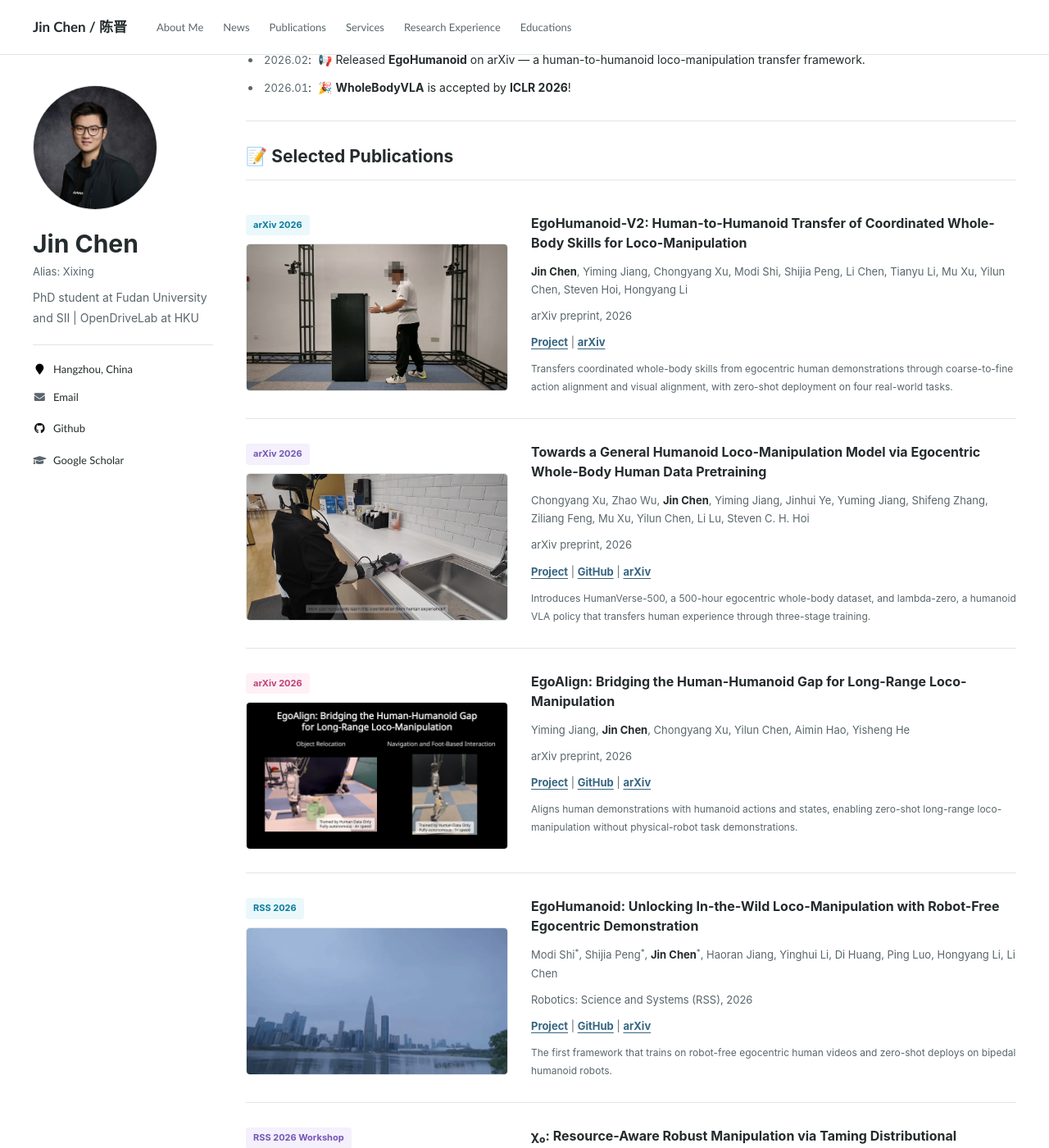
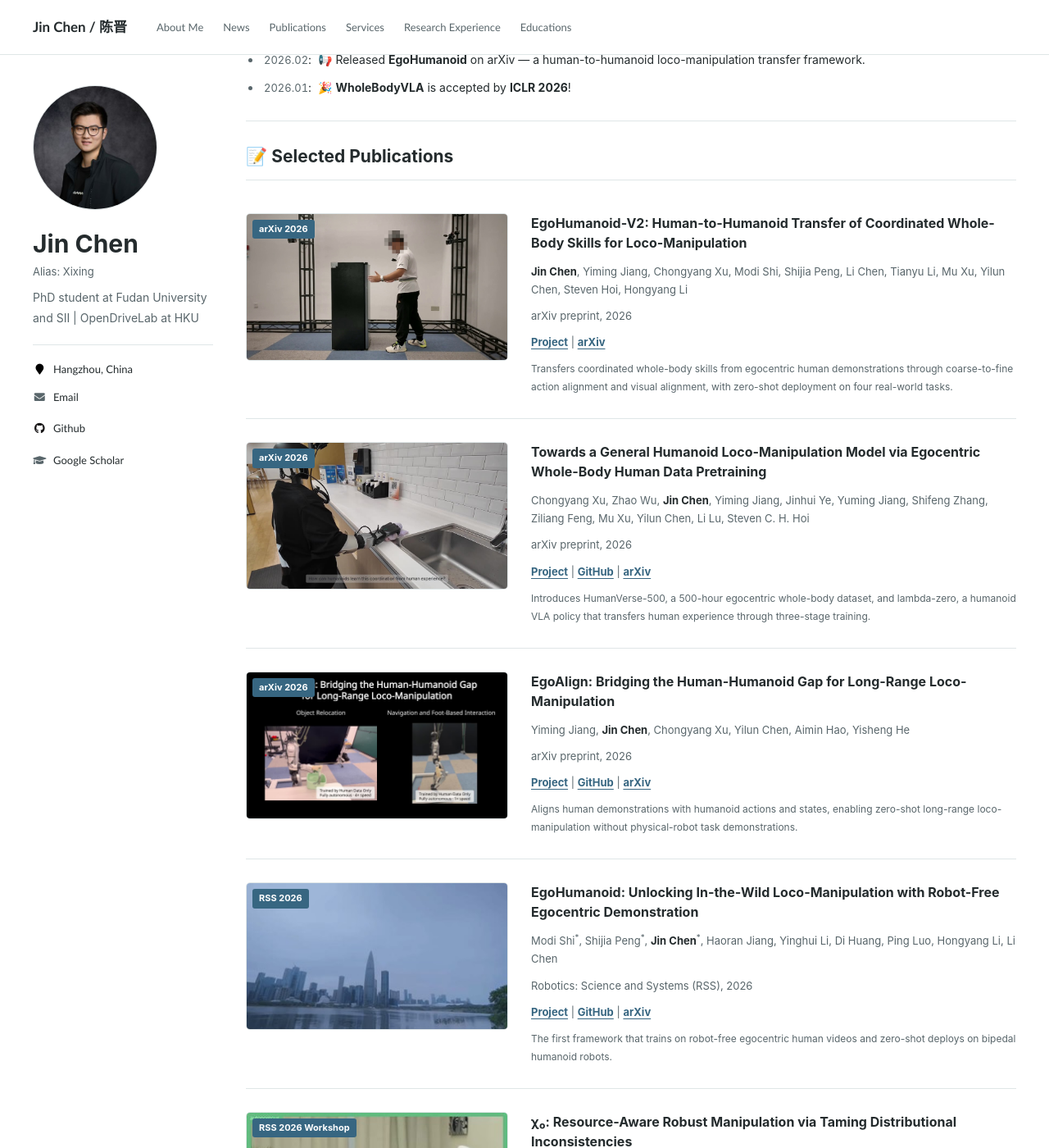
Before and after one commit to JinChen0056/jinchen0056.github.io, a Jekyll site: the page built from _pages/about.md, in a window 1280 px wide and 1400 px high, scrolled down 431 px. Shown: the whole window at 82% size. Built offline with Jekyll 4.4.1, drawn with Linux system fonts in a browser that asks for light colours.

Commit message:
Restore publication badges inside preview images

```diff
--- a/_includes/head/custom.html
+++ b/_includes/head/custom.html
@@ -8,7 +8,7 @@
 <meta name="msapplication-config" content="images/browserconfig.xml?v=M44lzPylqQ">
 <meta name="theme-color" content="#ffffff">
 <link rel="stylesheet" href="assets/css/academicons.css"/>
-<link rel="stylesheet" href="{{ '/assets/css/homepage.css' | relative_url }}?v=20261010-quiet"/>
+<link rel="stylesheet" href="{{ '/assets/css/homepage.css' | relative_url }}?v=20261010-overlay"/>
 
 <script type="text/x-mathjax-config"> MathJax.Hub.Config({ TeX: { equationNumbers: { autoNumber: "all" } } }); </script>
 <script type="text/x-mathjax-config">
--- a/assets/css/homepage.css
+++ b/assets/css/homepage.css
@@ -138,7 +138,19 @@ div.author__avatar img { width: 100%; height: 100%; border: 1px solid var(--colo
 .page__content .paper-box:hover, .page__content .paper-box:focus-within {
   border-color: var(--color-rule); box-shadow: none; transform: none;
 }
-.page__content .badge { color: var(--paper-accent); background: var(--paper-tint); border-color: var(--paper-tint); }
+.page__content .badge {
+  position: absolute;
+  z-index: 1;
+  top: 8px;
+  left: 8px;
+  max-width: calc(100% - 16px);
+  margin: 0;
+  padding: 3px 8px;
+  color: var(--color-paper);
+  background: var(--color-accent);
+  border: 0;
+  border-radius: 3px;
+}
 .paper-box-text p:first-child a:hover { color: var(--paper-accent); }
 .page__content .paper-box-image img { border-color: var(--color-rule); }
 .page__content .demo-caption { color: var(--color-ink); }
```
